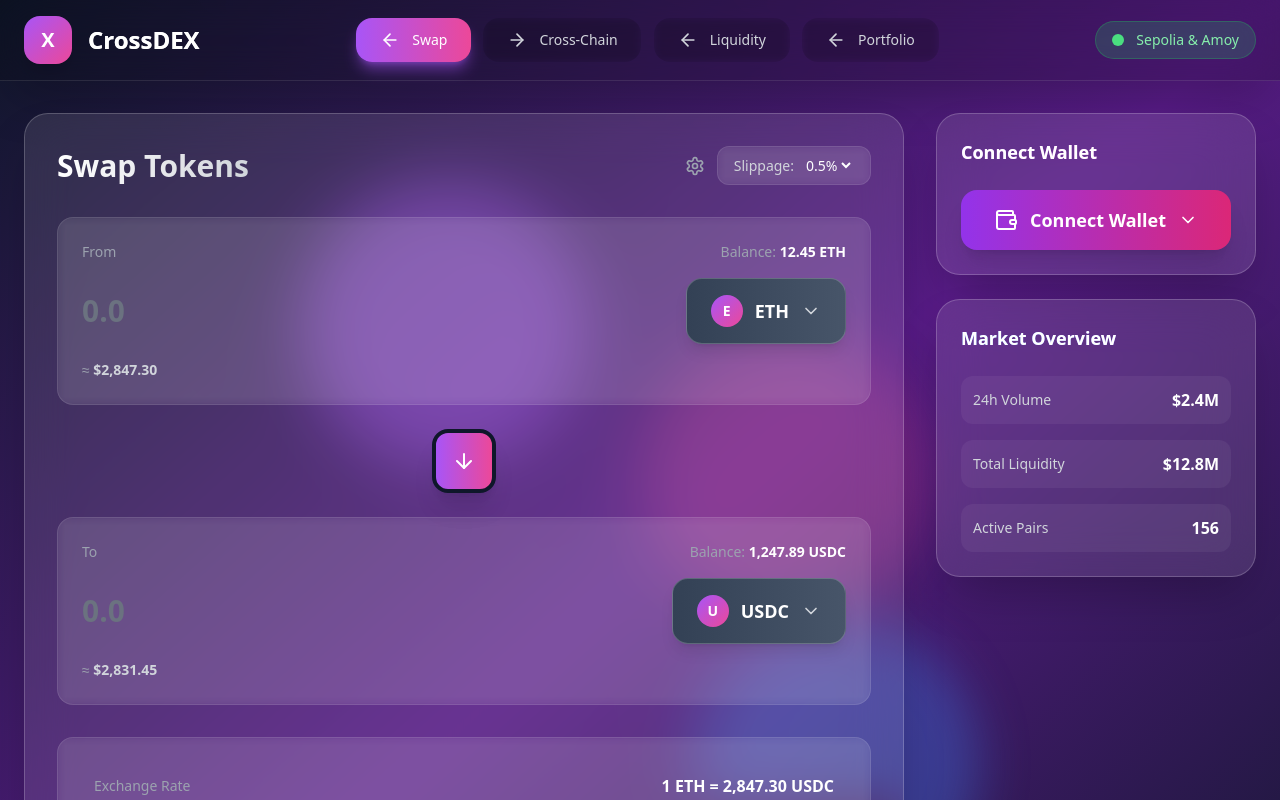
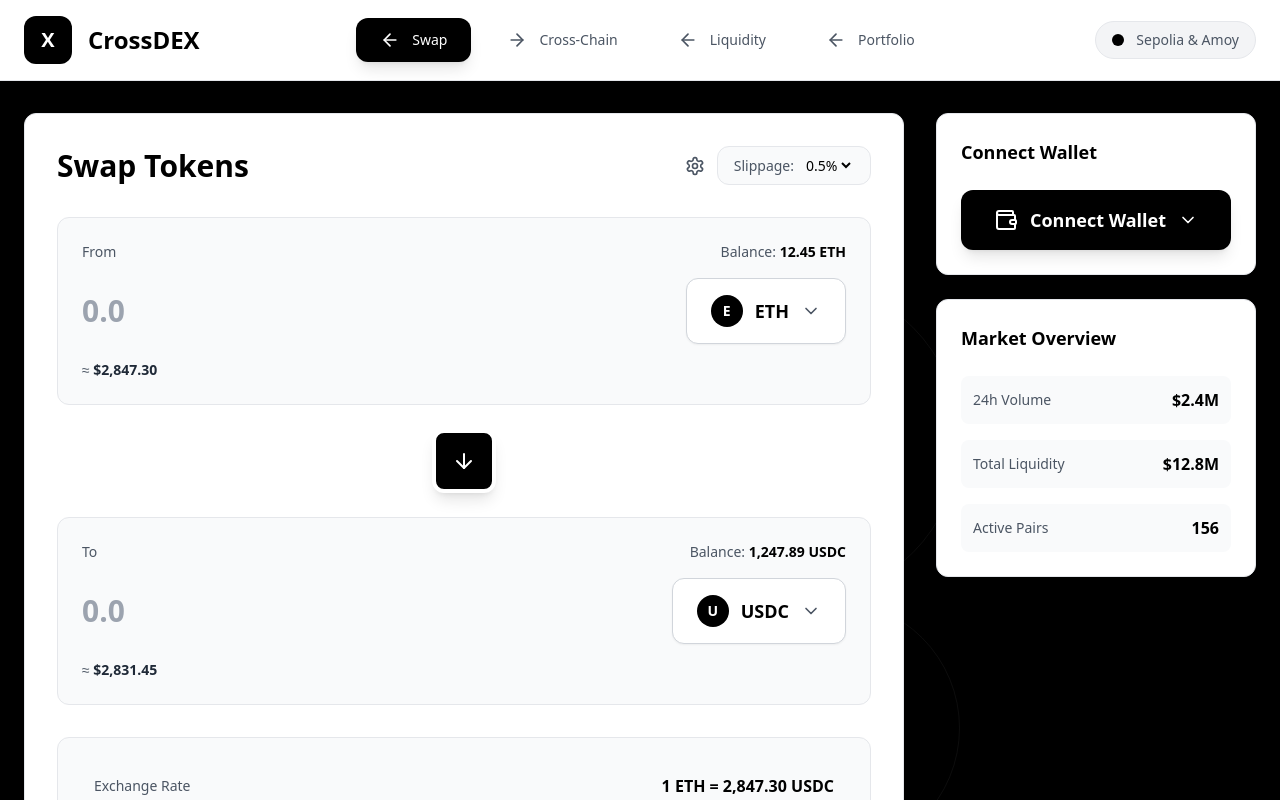
Before and after one commit to jaan-Nishar-Hussain/chainhop-swap-flow, a React (Vite) app: page / in a window 1280 px wide. Shown: the top 800 px of the page. Built offline with nearby package versions, Linux system fonts and the light colour scheme.

Commit message:
Refactor: Apply black and white design
Apply a full black and white design to the UI, including all components and pages.

```diff
--- a/src/components/Navigation.tsx
+++ b/src/components/Navigation.tsx
@@ -16,14 +16,14 @@ const Navigation = ({ activeTab, setActiveTab, isWalletConnected }: NavigationPr
   ];
 
   return (
-    <nav className="backdrop-blur-xl bg-black/20 border-b border-white/10 shadow-2xl">
+    <nav className="bg-white border-b border-gray-200 shadow-sm">
       <div className="container mx-auto px-6">
         <div className="flex items-center justify-between h-20">
           <div className="flex items-center space-x-4">
-            <div className="w-12 h-12 bg-gradient-to-br from-purple-500 to-pink-500 rounded-2xl flex items-center justify-center font-bold text-white text-xl shadow-lg">
+            <div className="w-12 h-12 bg-black rounded-xl flex items-center justify-center font-bold text-white text-xl">
               X
             </div>
-            <span className="text-white text-2xl font-bold bg-gradient-to-r from-white to-gray-300 bg-clip-text text-transparent">
+            <span className="text-black text-2xl font-bold">
               CrossDEX
             </span>
           </div>
@@ -33,25 +33,22 @@ const Navigation = ({ activeTab, setActiveTab, isWalletConnected }: NavigationPr
               <button
                 key={tab.id}
                 onClick={() => setActiveTab(tab.id)}
-                className={`px-6 py-3 rounded-2xl transition-all duration-300 flex items-center space-x-3 font-medium relative overflow-hidden group ${
+                className={`px-6 py-3 rounded-xl transition-all duration-300 flex items-center space-x-3 font-medium ${
                   activeTab === tab.id
-                    ? 'bg-gradient-to-r from-purple-500 to-pink-500 text-white shadow-lg shadow-purple-500/50'
-                    : 'text-gray-300 hover:text-white hover:bg-white/10 backdrop-blur-sm'
+                    ? 'bg-black text-white shadow-lg'
+                    : 'text-gray-600 hover:text-black hover:bg-gray-100'
                 }`}
               >
                 <tab.icon className="w-5 h-5" />
                 <span className="hidden sm:inline text-sm">{tab.label}</span>
-                {activeTab === tab.id && (
-                  <div className="absolute inset-0 bg-gradient-to-r from-purple-600 to-pink-600 opacity-0 group-hover:opacity-100 transition-opacity duration-300 rounded-2xl"></div>
-                )}
               </button>
             ))}
           </div>
 
           <div className="flex items-center space-x-4">
-            <div className="hidden md:flex items-center space-x-3 px-4 py-2 rounded-full bg-green-500/20 border border-green-500/30">
-              <div className="w-3 h-3 bg-green-400 rounded-full animate-pulse"></div>
-              <span className="text-sm text-green-300 font-medium">Sepolia & Amoy</span>
+            <div className="hidden md:flex items-center space-x-3 px-4 py-2 rounded-full bg-gray-100 border border-gray-200">
+              <div className="w-3 h-3 bg-black rounded-full"></div>
+              <span className="text-sm text-gray-600 font-medium">Sepolia & Amoy</span>
             </div>
           </div>
         </div>
--- a/src/components/SwapInterface.tsx
+++ b/src/components/SwapInterface.tsx
@@ -24,22 +24,22 @@ const SwapInterface = () => {
   return (
     <div className="space-y-8">
       <div className="flex items-center justify-between">
-        <h2 className="text-3xl font-bold bg-gradient-to-r from-white to-gray-300 bg-clip-text text-transparent">
+        <h2 className="text-3xl font-bold text-black">
           Swap Tokens
         </h2>
         <div className="flex items-center space-x-3">
-          <Settings className="w-5 h-5 text-gray-400 hover:text-white transition-colors cursor-pointer" />
-          <div className="flex items-center space-x-2 bg-white/5 backdrop-blur-sm rounded-xl px-4 py-2 border border-white/10">
-            <span className="text-sm text-gray-300">Slippage:</span>
+          <Settings className="w-5 h-5 text-gray-600 hover:text-black transition-colors cursor-pointer" />
+          <div className="flex items-center space-x-2 bg-gray-50 rounded-xl px-4 py-2 border border-gray-200">
+            <span className="text-sm text-gray-600">Slippage:</span>
             <select
               value={slippage}
               onChange={(e) => setSlippage(e.target.value)}
-              className="bg-transparent text-white text-sm outline-none cursor-pointer"
+              className="bg-transparent text-black text-sm outline-none cursor-pointer"
             >
-              <option value="0.1" className="bg-gray-800">0.1%</option>
-              <option value="0.5" className="bg-gray-800">0.5%</option>
-              <option value="1.0" className="bg-gray-800">1.0%</option>
-              <option value="3.0" className="bg-gray-800">3.0%</option>
+              <option value="0.1" className="bg-white">0.1%</option>
+              <option value="0.5" className="bg-white">0.5%</option>
+              <option value="1.0" className="bg-white">1.0%</option>
+              <option value="3.0" className="bg-white">3.0%</option>
             </select>
           </div>
         </div>
@@ -47,10 +47,10 @@ const SwapInterface = () => {
 
       <div className="space-y-6">
         {/* From Token */}
-        <div className="backdrop-blur-sm bg-white/5 border border-white/10 rounded-2xl p-6 hover:bg-white/10 transition-all duration-300 group">
+        <div className="bg-gray-50 border border-gray-200 rounded-xl p-6 hover:bg-gray-100 transition-all duration-300">
           <div className="flex justify-between items-center mb-4">
-            <span className="text-sm text-gray-400 font-medium">From</span>
-            <span className="text-sm text-gray-400">Balance: <span className="text-white font-semibold">12.45 ETH</span></span>
+            <span className="text-sm text-gray-600 font-medium">From</span>
+            <span className="text-sm text-gray-600">Balance: <span className="text-black font-semibold">12.45 ETH</span></span>
           </div>
           <div className="flex items-center space-x-6">
             <input
@@ -58,28 +58,28 @@ const SwapInterface = () => {
               value={fromAmount}
               onChange={(e) => setFromAmount(e.target.value)}
               placeholder="0.0"
-              className="bg-transparent text-white text-3xl font-bold flex-1 outline-none placeholder-gray-500"
+              className="bg-transparent text-black text-3xl font-bold flex-1 outline-none placeholder-gray-400"
             />
             <TokenSelector token={fromToken} onTokenSelect={setFromToken} />
           </div>
-          <div className="mt-4 text-sm text-gray-400">≈ <span className="text-gray-300 font-semibold">$2,847.30</span></div>
+          <div className="mt-4 text-sm text-gray-600">≈ <span className="text-gray-800 font-semibold">$2,847.30</span></div>
         </div>
 
         {/* Swap Button */}
         <div className="flex justify-center relative">
           <button
             onClick={handleFlipTokens}
-            className="bg-gradient-to-r from-purple-500 to-pink-500 hover:from-purple-600 hover:to-pink-600 border-4 border-slate-900 rounded-2xl p-4 transition-all duration-300 shadow-xl hover:shadow-purple-500/50 transform hover:scale-110"
+            className="bg-black hover:bg-gray-800 border-4 border-white rounded-xl p-4 transition-all duration-300 shadow-lg hover:shadow-xl transform hover:scale-110"
           >
             <ArrowDown className="w-6 h-6 text-white" />
           </button>
         </div>
 
         {/* To Token */}
-        <div className="backdrop-blur-sm bg-white/5 border border-white/10 rounded-2xl p-6 hover:bg-white/10 transition-all duration-300 group">
+        <div className="bg-gray-50 border border-gray-200 rounded-xl p-6 hover:bg-gray-100 transition-all duration-300">
           <div className="flex justify-between items-center mb-4">
-            <span className="text-sm text-gray-400 font-medium">To</span>
-            <span className="text-sm text-gray-400">Balance: <span className="text-white font-semibold">1,247.89 USDC</span></span>
+            <span className="text-sm text-gray-600 font-medium">To</span>
+            <span className="text-sm text-gray-600">Balance: <span className="text-black font-semibold">1,247.89 USDC</span></span>
           </div>
           <div className="flex items-center space-x-6">
             <input
@@ -87,33 +87,33 @@ const SwapInterface = () => {
               value={toAmount}
               onChange={(e) => setToAmount(e.target.value)}
               placeholder="0.0"
-              className="bg-transparent text-white text-3xl font-bold flex-1 outline-none placeholder-gray-500"
+              className="bg-transparent text-black text-3xl font-bold flex-1 outline-none placeholder-gray-400"
             />
             <TokenSelector token={toToken} onTokenSelect={setToToken} />
           </div>
-          <div className="mt-4 text-sm text-gray-400">≈ <span className="text-gray-300 font-semibold">$2,831.45</span></div>
+          <div className="mt-4 text-sm text-gray-600">≈ <span className="text-gray-800 font-semibold">$2,831.45</span></div>
         </div>
       </div>
 
       {/* Swap Details */}
-      <div className="backdrop-blur-sm bg-white/5 border border-white/10 rounded-2xl p-6 space-y-4">
-        <div className="flex justify-between items-center p-3 rounded-xl hover:bg-white/5 transition-all duration-200">
-          <span className="text-gray-400 text-sm">Exchange Rate</span>
-          <span className="text-white font-semibold">1 ETH = 2,847.30 USDC</span>
+      <div className="bg-gray-50 border border-gray-200 rounded-xl p-6 space-y-4">
+        <div className="flex justify-between items-center p-3 rounded-lg hover:bg-gray-100 transition-all duration-200">
+          <span className="text-gray-600 text-sm">Exchange Rate</span>
+          <span className="text-black font-semibold">1 ETH = 2,847.30 USDC</span>
         </div>
-        <div className="flex justify-between items-center p-3 rounded-xl hover:bg-white/5 transition-all duration-200">
-          <span className="text-gray-400 text-sm">Network Fee</span>
-          <span className="text-white font-semibold">~$2.45</span>
+        <div className="flex justify-between items-center p-3 rounded-lg hover:bg-gray-100 transition-all duration-200">
+          <span className="text-gray-600 text-sm">Network Fee</span>
+          <span className="text-black font-semibold">~$2.45</span>
         </div>
-        <div className="flex justify-between items-center p-3 rounded-xl hover:bg-white/5 transition-all duration-200">
-          <span className="text-gray-400 text-sm">Price Impact</span>
-          <span className="text-green-400 font-semibold">0.12%</span>
+        <div className="flex justify-between items-center p-3 rounded-lg hover:bg-gray-100 transition-all duration-200">
+          <span className="text-gray-600 text-sm">Price Impact</span>
+          <span className="text-black font-semibold">0.12%</span>
         </div>
       </div>
 
       <button
         onClick={handleSwap}
-        className="w-full bg-gradient-to-r from-purple-600 to-pink-600 hover:from-purple-700 hover:to-pink-700 text-white font-bold py-6 rounded-2xl transition-all duration-300 shadow-xl hover:shadow-purple-500/50 transform hover:scale-[1.02] text-lg"
+        className="w-full bg-black hover:bg-gray-800 text-white font-bold py-6 rounded-xl transition-all duration-300 shadow-lg hover:shadow-xl transform hover:scale-[1.02] text-lg"
       >
         Swap Tokens
       </button>
--- a/src/components/TokenSelector.tsx
+++ b/src/components/TokenSelector.tsx
@@ -33,31 +33,31 @@ const TokenSelector = ({ token, onTokenSelect }: TokenSelectorProps) => {
     <div className="relative">
       <button
         onClick={() => setShowTokens(!showTokens)}
-        className="bg-gradient-to-r from-slate-700 to-slate-600 hover:from-slate-600 hover:to-slate-500 border border-white/20 rounded-2xl px-6 py-4 flex items-center space-x-3 transition-all duration-300 shadow-lg hover:shadow-xl backdrop-blur-sm"
+        className="bg-white hover:bg-gray-50 border border-gray-300 rounded-xl px-6 py-4 flex items-center space-x-3 transition-all duration-300 shadow-sm hover:shadow-md"
       >
-        <div className="w-8 h-8 bg-gradient-to-br from-purple-500 to-pink-500 rounded-full flex items-center justify-center text-white font-bold text-sm">
+        <div className="w-8 h-8 bg-black rounded-full flex items-center justify-center text-white font-bold text-sm">
           {token.symbol.charAt(0)}
         </div>
-        <span className="text-white font-bold text-lg">{token.symbol}</span>
-        <ChevronDown className={`w-5 h-5 text-gray-300 transition-transform duration-300 ${showTokens ? 'rotate-180' : ''}`} />
+        <span className="text-black font-bold text-lg">{token.symbol}</span>
+        <ChevronDown className={`w-5 h-5 text-gray-600 transition-transform duration-300 ${showTokens ? 'rotate-180' : ''}`} />
       </button>
 
       {showTokens && (
-        <div className="absolute top-full right-0 mt-3 backdrop-blur-xl bg-slate-800/90 border border-white/20 rounded-2xl overflow-hidden z-50 min-w-64 shadow-2xl">
+        <div className="absolute top-full right-0 mt-3 bg-white border border-gray-200 rounded-xl overflow-hidden z-50 min-w-64 shadow-xl">
           {tokens.map((tokenOption) => (
             <button
               key={tokenOption.symbol}
               onClick={() => handleTokenSelect(tokenOption)}
-              className="w-full px-6 py-4 text-left hover:bg-white/10 transition-all duration-300 flex items-center space-x-4 group"
+              className="w-full px-6 py-4 text-left hover:bg-gray-50 transition-all duration-300 flex items-center space-x-4 group"
             >
-              <div className="w-10 h-10 bg-gradient-to-br from-purple-500 to-pink-500 rounded-full flex items-center justify-center text-white font-bold">
+              <div className="w-10 h-10 bg-black rounded-full flex items-center justify-center text-white font-bold">
                 {tokenOption.symbol.charAt(0)}
               </div>
               <div>
-                <div className="text-white font-bold text-lg group-hover:text-purple-300 transition-colors">
+                <div className="text-black font-bold text-lg group-hover:text-gray-700 transition-colors">
                   {tokenOption.symbol}
                 </div>
-                <div className="text-gray-400 text-sm">{tokenOption.name}</div>
+                <div className="text-gray-500 text-sm">{tokenOption.name}</div>
               </div>
             </button>
           ))}
--- a/src/components/WalletConnect.tsx
+++ b/src/components/WalletConnect.tsx
@@ -28,38 +28,38 @@ const WalletConnect = ({ isConnected, onConnectionChange }: WalletConnectProps)
 
   if (isConnected) {
     return (
-      <div className="backdrop-blur-xl bg-white/10 border border-white/20 rounded-3xl p-6 shadow-2xl hover:shadow-green-500/20 transition-all duration-300">
+      <div className="bg-white border border-gray-200 rounded-xl p-6 shadow-lg">
         <div className="flex items-center justify-between mb-6">
-          <h3 className="text-white font-bold text-lg bg-gradient-to-r from-green-400 to-emerald-400 bg-clip-text text-transparent">
+          <h3 className="text-black font-bold text-lg">
             Wallet Connected
           </h3>
           <div className="flex items-center space-x-2">
-            <div className="w-3 h-3 bg-green-400 rounded-full animate-pulse"></div>
-            <span className="text-green-300 text-sm font-medium">Active</span>
+            <div className="w-3 h-3 bg-black rounded-full"></div>
+            <span className="text-gray-600 text-sm font-medium">Active</span>
           </div>
         </div>
         <div className="space-y-4">
-          <div className="flex justify-between items-center p-4 rounded-xl bg-white/5 hover:bg-white/10 transition-all duration-200 group">
-            <span className="text-gray-300 text-sm">Address</span>
+          <div className="flex justify-between items-center p-4 rounded-lg bg-gray-50 hover:bg-gray-100 transition-all duration-200 group">
+            <span className="text-gray-600 text-sm">Address</span>
             <div className="flex items-center space-x-2">
-              <span className="text-white font-mono text-sm">0x1234...5678</span>
-              <Copy className="w-4 h-4 text-gray-400 hover:text-white cursor-pointer transition-colors" />
+              <span className="text-black font-mono text-sm">0x1234...5678</span>
+              <Copy className="w-4 h-4 text-gray-500 hover:text-black cursor-pointer transition-colors" />
             </div>
           </div>
-          <div className="flex justify-between items-center p-4 rounded-xl bg-white/5 hover:bg-white/10 transition-all duration-200">
-            <span className="text-gray-300 text-sm">Network</span>
+          <div className="flex justify-between items-center p-4 rounded-lg bg-gray-50 hover:bg-gray-100 transition-all duration-200">
+            <span className="text-gray-600 text-sm">Network</span>
             <div className="flex items-center space-x-2">
-              <div className="w-2 h-2 bg-blue-400 rounded-full"></div>
-              <span className="text-white font-semibold text-sm">Sepolia</span>
+              <div className="w-2 h-2 bg-black rounded-full"></div>
+              <span className="text-black font-semibold text-sm">Sepolia</span>
             </div>
           </div>
-          <div className="flex justify-between items-center p-4 rounded-xl bg-white/5 hover:bg-white/10 transition-all duration-200">
-            <span className="text-gray-300 text-sm">Balance</span>
-            <span className="text-white font-semibold text-sm">12.45 ETH</span>
+          <div className="flex justify-between items-center p-4 rounded-lg bg-gray-50 hover:bg-gray-100 transition-all duration-200">
+            <span className="text-gray-600 text-sm">Balance</span>
+            <span className="text-black font-semibold text-sm">12.45 ETH</span>
           </div>
           <button
             onClick={handleDisconnect}
-            className="w-full bg-gradient-to-r from-red-500 to-pink-500 hover:from-red-600 hover:to-pink-600 text-white font-bold py-4 rounded-2xl transition-all duration-300 shadow-lg hover:shadow-red-500/50 transform hover:scale-[1.02]"
+            className="w-full bg-black hover:bg-gray-800 text-white font-bold py-4 rounded-xl transition-all duration-300 shadow-lg hover:shadow-xl transform hover:scale-[1.02]"
           >
             Disconnect Wallet
           </button>
@@ -69,14 +69,14 @@ const WalletConnect = ({ isConnected, onConnectionChange }: WalletConnectProps)
   }
 
   return (
-    <div className="backdrop-blur-xl bg-white/10 border border-white/20 rounded-3xl p-6 shadow-2xl hover:shadow-purple-500/20 transition-all duration-300">
-      <h3 className="text-white font-bold text-lg mb-6 bg-gradient-to-r from-purple-400 to-pink-400 bg-clip-text text-transparent">
+    <div className="bg-white border border-gray-200 rounded-xl p-6 shadow-lg">
+      <h3 className="text-black font-bold text-lg mb-6">
         Connect Wallet
       </h3>
       <div className="relative">
         <button
           onClick={() => setShowWallets(!showWallets)}
-          className="w-full bg-gradient-to-r from-purple-600 to-pink-600 hover:from-purple-700 hover:to-pink-700 text-white font-bold py-4 rounded-2xl transition-all duration-300 flex items-center justify-center space-x-3 shadow-xl hover:shadow-purple-500/50 transform hover:scale-[1.02]"
+          className="w-full bg-black hover:bg-gray-800 text-white font-bold py-4 rounded-xl transition-all duration-300 flex items-center justify-center space-x-3 shadow-lg hover:shadow-xl transform hover:scale-[1.02]"
         >
           <Wallet className="w-6 h-6" />
           <span className="text-lg">Connect Wallet</span>
@@ -84,25 +84,25 @@ const WalletConnect = ({ isConnected, onConnectionChange }: WalletConnectProps)
         </button>
 
         {showWallets && (
-          <div className="absolute top-full left-0 right-0 mt-3 backdrop-blur-xl bg-slate-800/90 border border-white/20 rounded-2xl overflow-hidden z-50 shadow-2xl">
+          <div className="absolute top-full left-0 right-0 mt-3 bg-white border border-gray-200 rounded-xl overflow-hidden z-50 shadow-xl">
             {wallets.map((wallet) => (
               <button
                 key={wallet.name}
                 onClick={() => handleConnect(wallet.name)}
-                className="w-full px-6 py-4 text-left hover:bg-white/10 transition-all duration-300 flex items-center justify-between group"
+                className="w-full px-6 py-4 text-left hover:bg-gray-50 transition-all duration-300 flex items-center justify-between group"
               >
                 <div className="flex items-center space-x-4">
                   <span className="text-3xl">{wallet.icon}</span>
                   <div>
-                    <span className="text-white font-semibold text-lg group-hover:text-purple-300 transition-colors">
+                    <span className="text-black font-semibold text-lg group-hover:text-gray-700 transition-colors">
                       {wallet.name}
                     </span>
                     {wallet.popular && (
-                      <div className="text-xs text-purple-400 font-medium">Popular</div>
+                      <div className="text-xs text-gray-500 font-medium">Popular</div>
                     )}
                   </div>
                 </div>
-                <ExternalLink className="w-4 h-4 text-gray-400 group-hover:text-white transition-colors" />
+                <ExternalLink className="w-4 h-4 text-gray-500 group-hover:text-black transition-colors" />
               </button>
             ))}
           </div>
--- a/src/pages/Index.tsx
+++ b/src/pages/Index.tsx
@@ -27,13 +27,13 @@ const Index = () => {
   };
 
   return (
-    <div className="min-h-screen bg-gradient-to-br from-slate-900 via-purple-900 to-slate-900">
-      {/* Animated background effects */}
+    <div className="min-h-screen bg-black">
+      {/* Simple geometric background */}
       <div className="absolute inset-0 overflow-hidden">
-        <div className="absolute -inset-10 opacity-50">
-          <div className="absolute top-1/4 left-1/4 w-72 h-72 bg-purple-500 rounded-full mix-blend-multiply filter blur-xl animate-pulse"></div>
-          <div className="absolute top-3/4 right-1/4 w-72 h-72 bg-blue-500 rounded-full mix-blend-multiply filter blur-xl animate-pulse delay-1000"></div>
-          <div className="absolute bottom-1/4 left-1/2 w-72 h-72 bg-pink-500 rounded-full mix-blend-multiply filter blur-xl animate-pulse delay-500"></div>
+        <div className="absolute inset-0">
+          <div className="absolute top-1/4 left-1/4 w-96 h-96 border border-white/5 rounded-full"></div>
+          <div className="absolute top-3/4 right-1/4 w-64 h-64 border border-white/5 rounded-full"></div>
+          <div className="absolute bottom-1/4 left-1/2 w-80 h-80 border border-white/5 rounded-full"></div>
         </div>
       </div>
 
@@ -47,7 +47,7 @@ const Index = () => {
         <div className="container mx-auto px-6 py-8">
           <div className="flex flex-col lg:flex-row gap-8">
             <div className="flex-1">
-              <div className="backdrop-blur-xl bg-white/10 border border-white/20 rounded-3xl p-8 shadow-2xl hover:shadow-purple-500/20 transition-all duration-300">
+              <div className="bg-white border border-gray-200 rounded-xl p-8 shadow-lg">
                 {renderActiveComponent()}
               </div>
             </div>
@@ -58,22 +58,22 @@ const Index = () => {
                 onConnectionChange={setIsWalletConnected}
               />
 
-              <div className="backdrop-blur-xl bg-white/10 border border-white/20 rounded-3xl p-6 shadow-2xl hover:shadow-blue-500/20 transition-all duration-300">
-                <h3 className="text-white font-bold text-lg mb-6 bg-gradient-to-r from-blue-400 to-purple-400 bg-clip-text text-transparent">
+              <div className="bg-white border border-gray-200 rounded-xl p-6 shadow-lg">
+                <h3 className="text-black font-bold text-lg mb-6">
                   Market Overview
                 </h3>
                 <div className="space-y-4">
-                  <div className="flex justify-between items-center p-3 rounded-xl bg-white/5 hover:bg-white/10 transition-all duration-200">
-                    <span className="text-gray-300 text-sm">24h Volume</span>
-                    <span className="text-white font-semibold">$2.4M</span>
+                  <div className="flex justify-between items-center p-3 rounded-lg bg-gray-50 hover:bg-gray-100 transition-all duration-200">
+                    <span className="text-gray-600 text-sm">24h Volume</span>
+                    <span className="text-black font-semibold">$2.4M</span>
                   </div>
-                  <div className="flex justify-between items-center p-3 rounded-xl bg-white/5 hover:bg-white/10 transition-all duration-200">
-                    <span className="text-gray-300 text-sm">Total Liquidity</span>
-                    <span className="text-white font-semibold">$12.8M</span>
+                  <div className="flex justify-between items-center p-3 rounded-lg bg-gray-50 hover:bg-gray-100 transition-all duration-200">
+                    <span className="text-gray-600 text-sm">Total Liquidity</span>
+                    <span className="text-black font-semibold">$12.8M</span>
                   </div>
-                  <div className="flex justify-between items-center p-3 rounded-xl bg-white/5 hover:bg-white/10 transition-all duration-200">
-                    <span className="text-gray-300 text-sm">Active Pairs</span>
-                    <span className="text-white font-semibold">156</span>
+                  <div className="flex justify-between items-center p-3 rounded-lg bg-gray-50 hover:bg-gray-100 transition-all duration-200">
+                    <span className="text-gray-600 text-sm">Active Pairs</span>
+                    <span className="text-black font-semibold">156</span>
                   </div>
                 </div>
               </div>
```
